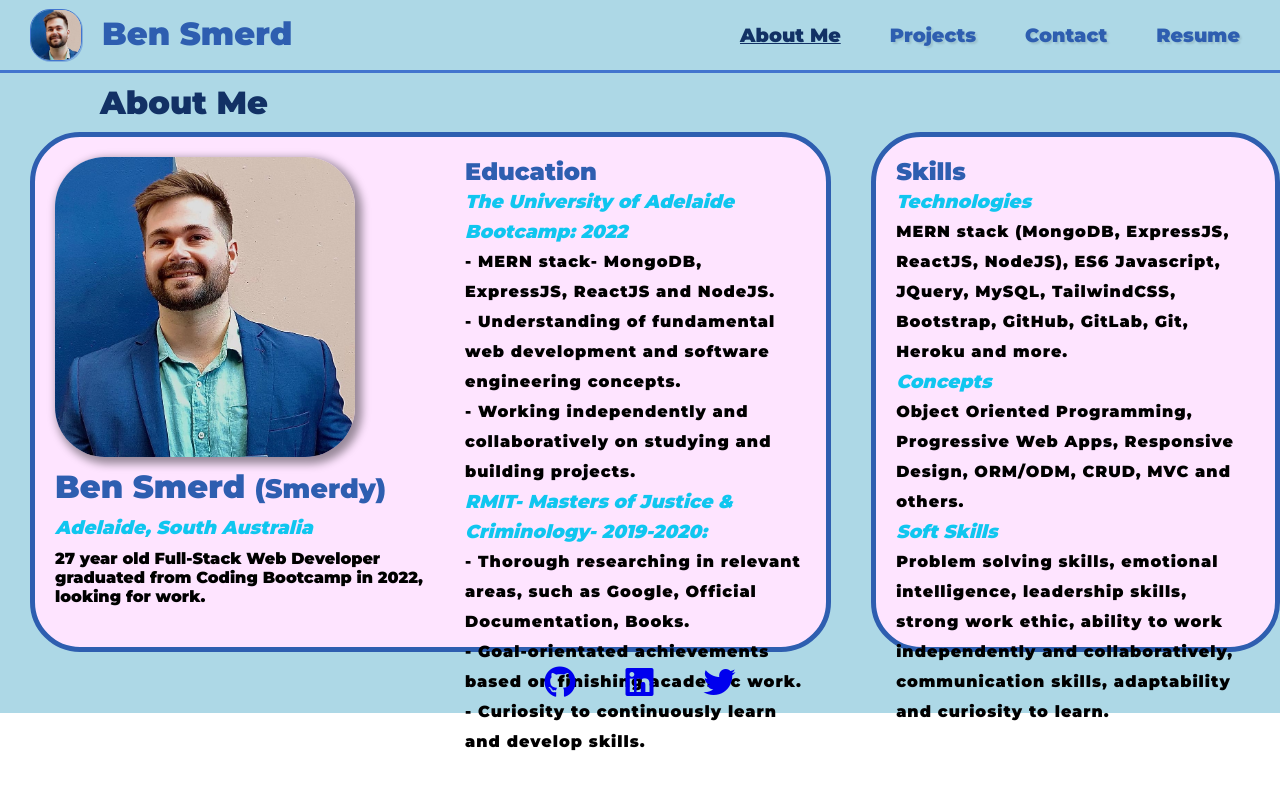
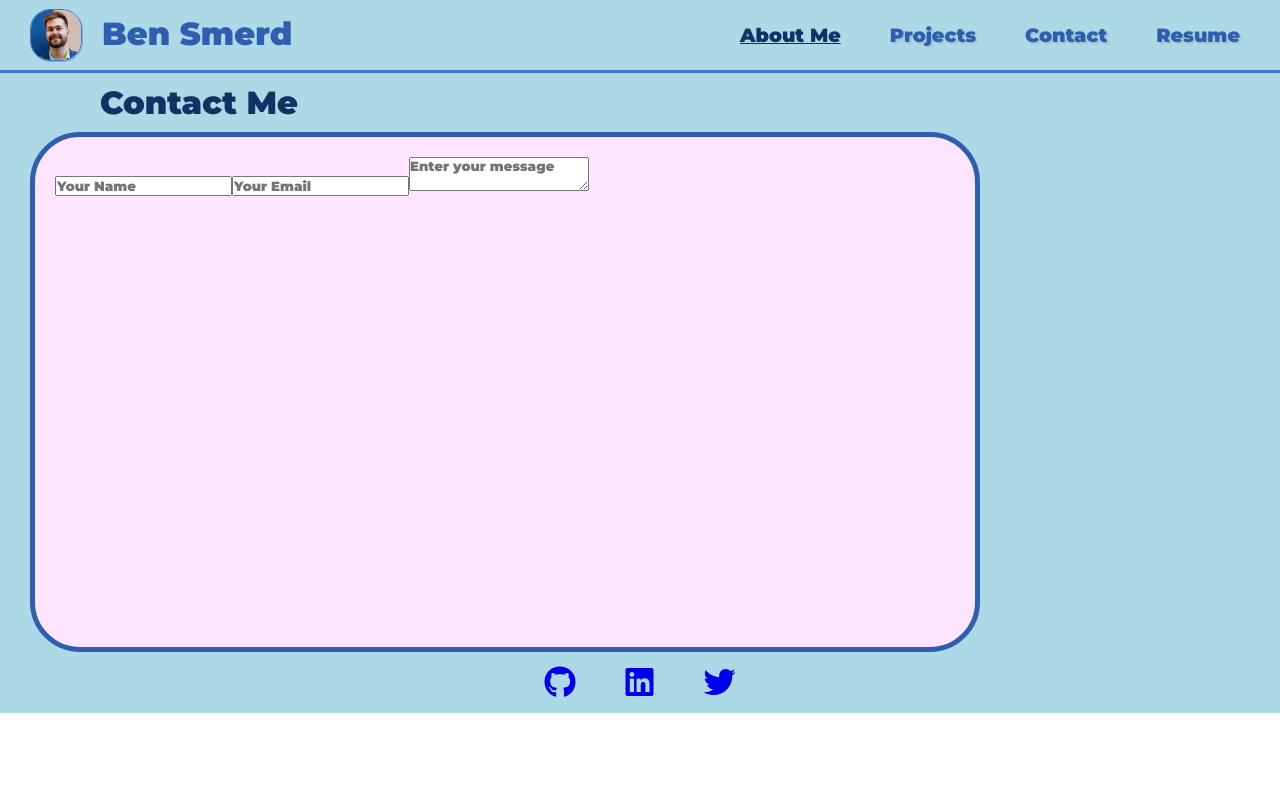
Before and after one commit to TheBigBookMan/Ben-Smerd-Portfolio, a React (Create React App) app: page / in a window 1280 px wide. Shown: the top 790 px of the page. Built offline with nearby package versions, Linux system fonts and the light colour scheme.

Commit message:
changed contact file structure and added in a Form component

```diff
--- a/src/components/Main.js
+++ b/src/components/Main.js
@@ -4,7 +4,7 @@
 
 import React from "react";
 import AboutMe from "../pages/AboutMe/AboutMe";
-import Contact from "../pages/Contact";
+import Contact from "../pages/Contact/Contact";
 import Projects from "../pages/Projects";
 // Don't know how to do resume because it's an onClick download
 // import Resume from '../pages/Resume';
@@ -18,7 +18,7 @@ const mainStyle = {
 };
 
 const Main = () => {
-  const component = <AboutMe />;
+  const component = <Contact />;
 
   return <main style={mainStyle.main}>{component}</main>;
 };
--- a/src/pages/Contact.js
+++ /dev/null
@@ -1,13 +0,0 @@
-// form with input for users name, email and required message and submit button
-
-import React from "react";
-
-const Contact = () => {
-  return (
-    <div>
-      <h1>Contact Me</h1>
-    </div>
-  );
-};
-
-export default Contact;
--- /dev/null
+++ b/src/pages/Contact/Contact.js
@@ -0,0 +1,40 @@
+// form with input for users name, email and required message and submit button
+
+import React from "react";
+import Form from "./Form";
+
+const contactStyles = {
+  contactContainer: {
+    display: "flex",
+    flexDirection: "column",
+    justifyContent: "center",
+  },
+  formContainer: {
+    display: "flex",
+    width: "900px",
+    height: "470px",
+    border: "solid rgb(46, 94, 176) 5px",
+    borderRadius: "50px",
+    padding: "20px",
+    backgroundColor: "#fee4ff",
+    marginLeft: "30px",
+  },
+  contactTitle: {
+    fontSize: "2rem",
+    margin: "10px 100px",
+    color: "rgb(18, 49, 101)",
+  },
+};
+
+const Contact = () => {
+  return (
+    <div style={contactStyles.contactContainer}>
+      <h1 style={contactStyles.contactTitle}>Contact Me</h1>
+      <div style={contactStyles.formContainer}>
+        <Form />
+      </div>
+    </div>
+  );
+};
+
+export default Contact;
--- /dev/null
+++ b/src/pages/Contact/Form.js
@@ -0,0 +1,23 @@
+import React from "react";
+
+const formStyles = {};
+
+// name, email and message textbox
+// could put in an automatic sender to my email when click submit button
+// will need a regex for the match email so it actually works
+
+const Form = () => {
+  return (
+    <form>
+      <input type="text" placeholder="Your Name" name="name" required></input>
+      <input type="text" placeholder="Your Email" name="email" required></input>
+      <textarea
+        placeholder="Enter your message"
+        name="message"
+        required
+      ></textarea>
+    </form>
+  );
+};
+
+export default Form;
```
